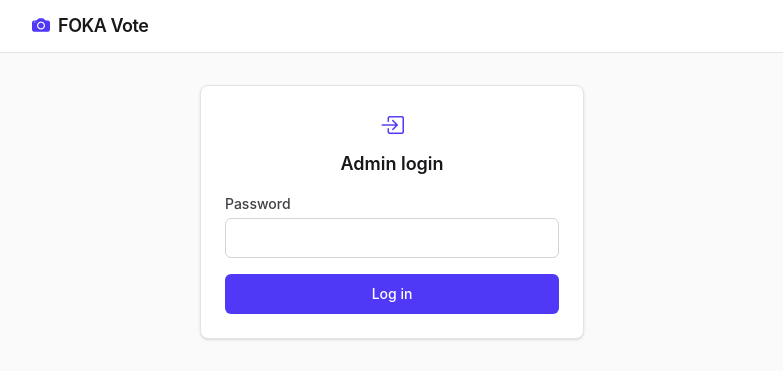
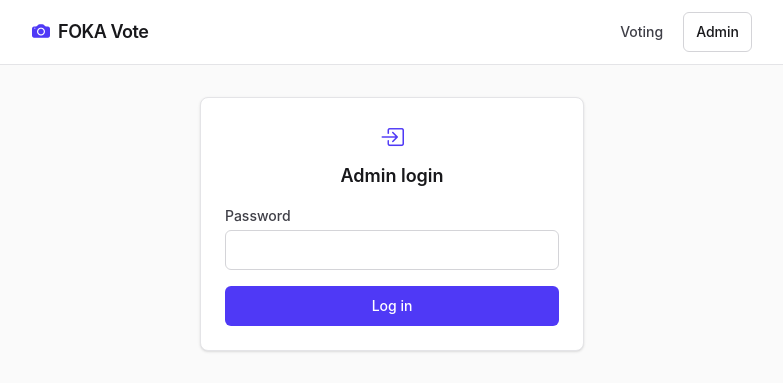
Before and after one commit to lukaset649/foka-vote, a React (Vite) app in the folder apps/web/: page /admin in a window 1280 px wide. Shown: the top 392 px of the page, without its empty margins (248-1031 px from the left). Built offline with nearby package versions, Linux system fonts and the light colour scheme; no server answers.

Commit message:
Add admin  and voting navigation buttons

```diff
--- a/apps/web/src/components/Layout.tsx
+++ b/apps/web/src/components/Layout.tsx
@@ -1,14 +1,28 @@
 import { Link, Outlet } from 'react-router';
+import LinkButton from './ui/LinkButton';
 
 const Layout = () => {
   return (
     <div className="min-h-full bg-zinc-50 text-zinc-900">
       <header className="border-b border-zinc-200 bg-white">
-        <div className="mx-auto flex max-w-3xl items-center px-4 py-3 sm:px-6">
+        <div className="mx-auto flex max-w-3xl items-center justify-between gap-3 px-4 py-3 sm:px-6">
           <Link to="/" className="flex items-center gap-2">
             <i className="bi bi-camera-fill text-lg text-indigo-600" aria-hidden="true" />
             <span className="text-lg font-semibold tracking-tight">FOKA Vote</span>
           </Link>
+          <nav className="flex items-center gap-2">
+            <LinkButton to="/" variant="ghost" size="sm">
+              Voting
+            </LinkButton>
+            <LinkButton
+              to="/admin"
+              variant="secondary"
+              size="sm"
+              className="hover:!border-indigo-600 hover:!bg-indigo-600 hover:!text-white"
+            >
+              Admin
+            </LinkButton>
+          </nav>
         </div>
       </header>
       <main className="mx-auto max-w-3xl px-4 py-6 sm:px-6 sm:py-8">
--- a/apps/web/src/components/ui/Button.tsx
+++ b/apps/web/src/components/ui/Button.tsx
@@ -12,9 +12,9 @@ interface ButtonProps extends ComponentPropsWithoutRef<'button'> {
 const variantClasses: Record<ButtonVariant, string> = {
   primary: 'bg-indigo-600 text-white hover:bg-indigo-700 disabled:bg-indigo-300',
   secondary:
-    'bg-white text-zinc-900 border border-zinc-300 hover:bg-zinc-50 disabled:text-zinc-400',
+    'bg-white text-zinc-900 border border-zinc-300 hover:bg-zinc-100 disabled:text-zinc-400',
   danger: 'bg-rose-600 text-white hover:bg-rose-700 disabled:bg-rose-300',
-  ghost: 'bg-transparent text-zinc-700 hover:bg-zinc-100 disabled:text-zinc-400',
+  ghost: 'bg-transparent text-zinc-700 hover:bg-zinc-200 disabled:text-zinc-400',
 };
 
 const sizeClasses: Record<ButtonSize, string> = {
```
